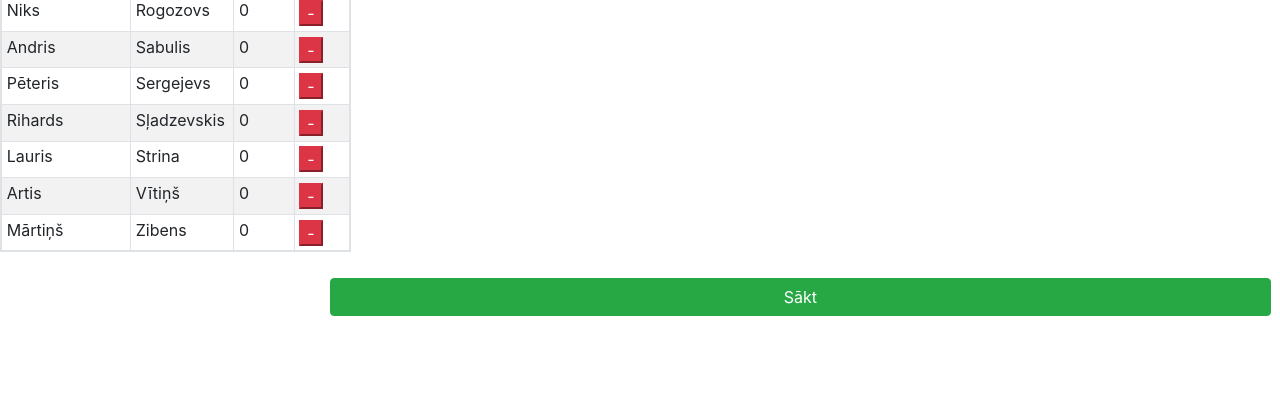
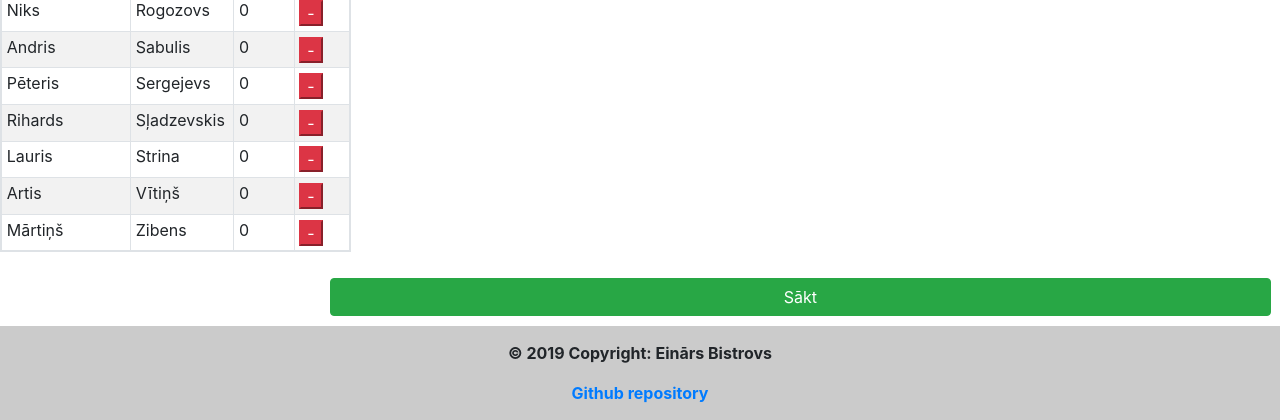
Before and after one commit to janisKKgit/it-scrambler, a PHP site: page / in a window 1280 px wide. Shown: the part 477-897 px from the top of the page. Before the commit the page ends 793 px from the top, so only its background shows below. Run offline with PHP 8.4, Linux system fonts and the light colour scheme.

Commit message:
Adds a simple footer

```diff
--- a/index.php
+++ b/index.php
@@ -21,6 +21,7 @@
     <?php
         include 'pages/list.php';
         include 'pages/field.php';
+        include 'pages/footer.php';
     ?>
     </body>
 
--- a/pages/field.php
+++ b/pages/field.php
@@ -1,6 +1,6 @@
 <div style="margin-left: 25%;" >
     <h1 id="word" class="display-1">Scrambler</h1>
-    <div id="actions" style="display:none;">
+    <div id="actions" style="display:none;" class="form-group">
         <input id="guess" placeholder="Minēt..." class="form-control" type="text" style="font-size:40pt;height: 100px" />
 
         <button id="submitGuess" class="btn btn-primary" style="width: 98%;margin: 10px"> Minēt </button>
--- /dev/null
+++ b/pages/footer.php
@@ -0,0 +1,7 @@
+<footer class="footer" style="width: 100%;float: left;background-color: #49494949; font-weight: bold; text-align: center;">
+
+    <div class="container" style="padding: 15px;">
+        <p>© 2019 Copyright: Einārs Bistrovs </p>
+        <a href="https://github.com/EinarsBistrovs/it-scrambler">Github repository</a>
+    </div>
+</footer>
```
